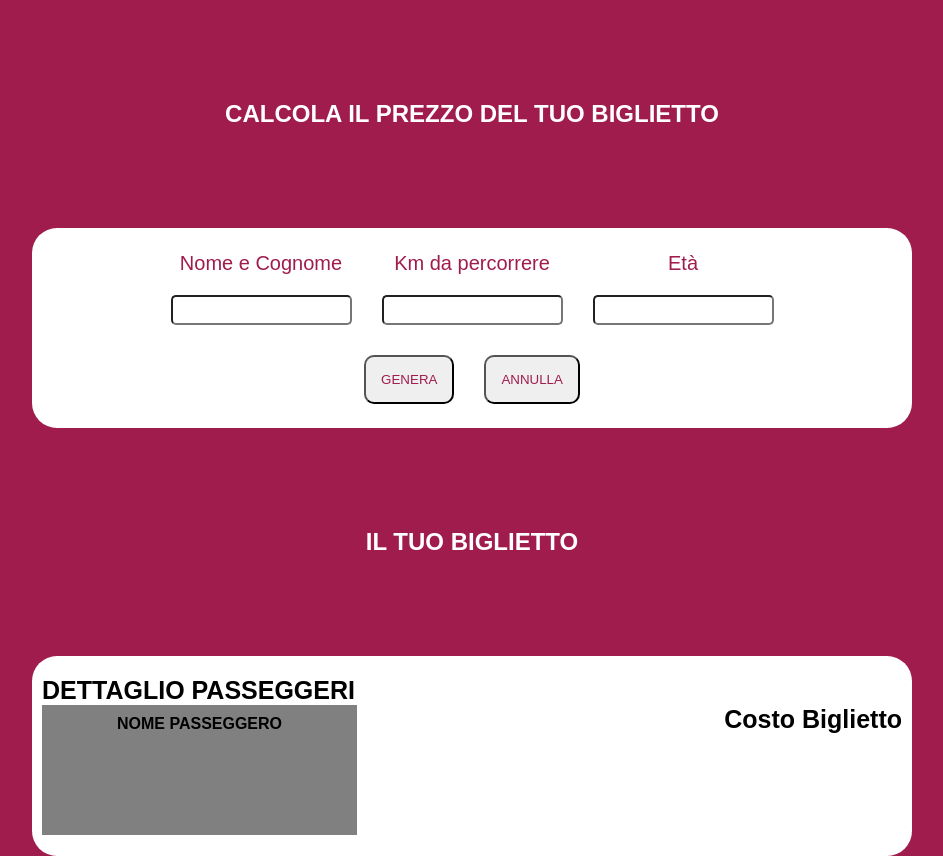
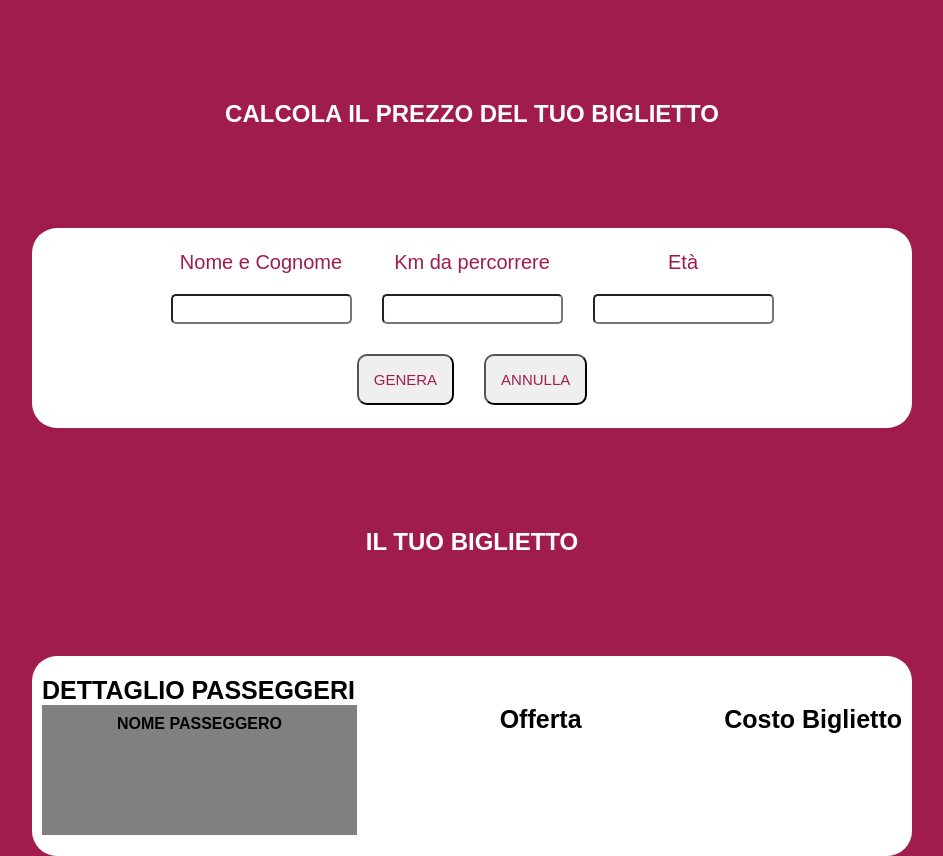
Before and after one commit to grada92/js-biglietto-treno-form, a plain HTML site: page index.html in a window 1280 px wide. Shown: the whole page, without its empty margins (168-1111 px from the left). Drawn offline with Linux system fonts and the light colour scheme.

Commit message:
inserisco dettagli offerta

```diff
--- a/index.html
+++ b/index.html
@@ -85,6 +85,13 @@
 
 
                 </div>
+
+                <div class="flex price">
+
+                    <h3>Offerta</h3>
+
+                    <div id="gift"></div>
+                </div>
                 <div class="flex price">
 
                     <h3>Costo Biglietto</h3>
--- a/style.css
+++ b/style.css
@@ -29,6 +29,7 @@
     padding: 15px;
     border-radius: 10px;
     color:hsl(338deg 70% 37%);
+    font-size: 15px;
 }
 
 input {
```
